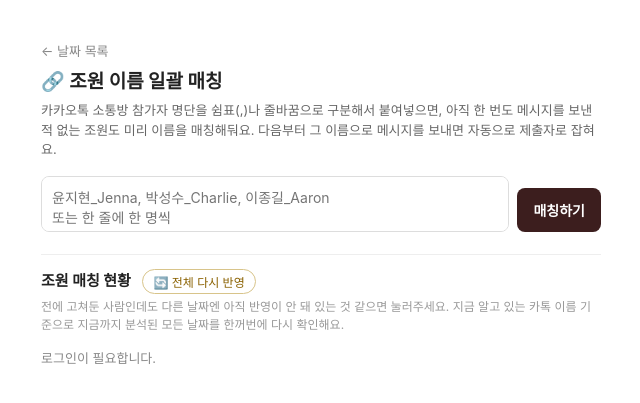
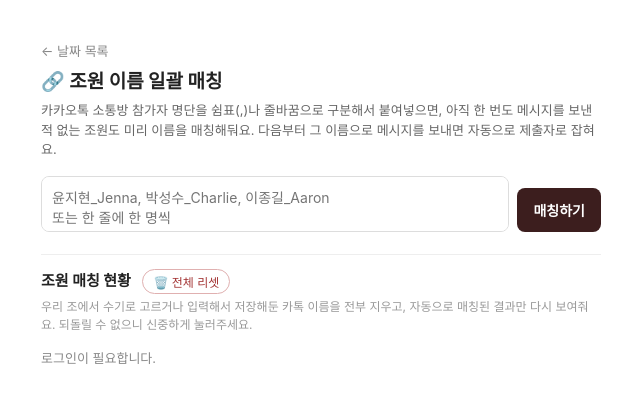
Before and after one commit to jihyun-Yun42/Checking-assignments, a Flask app: template webapp/templates/hamummal_bulk_match.html in a window 1280 px wide. Shown: the top 403 px of the page, without its empty margins (319-959 px from the left). Run offline with Flask 3, Linux system fonts and the light colour scheme; the template is opened without the code that fills it, so the values that code supplies are empty.

Commit message:
조원 일괄 매칭: "전체 다시 반영" 대신 "전체 리셋" 추가, 입력칸은 팝업 선택으로 교체
1. "전체 다시 반영" 버튼을 지우고 "전체 리셋" 버튼으로 바꿨다. 누르면(확인창 거친
   뒤) 우리 조에서 수기로 고르거나 입력해서 저장해둔 카톡 이름(override)을 전부
   지우고 자동 매칭된 결과만 보이게 한다. 실제 날짜별 제출/매칭 기록은 건드리지
   않는다. db_client.delete_display_name_overrides(team) +
   /hamummal-review/bulk-match-reset-all 추가.

2. "조원 매칭 현황"의 수기 입력칸+수정 버튼을 없애고, 그 자리를 누르면(이름을
   눌러도 동일) 전체 소통방 명단에서 검색해서 고르는 팝업이 뜨도록 통일했다.
   명단에 없는 사람만 팝업 안의 "직접 입력해서 저장"으로 수기 입력한다.

Co-Authored-By: Claude Sonnet 5 <noreply@anthropic.com>
Claude-Session: https://claude.ai/code/session_01L36hPAvXJVKmTV3Q9kjob6

```diff
--- a/webapp/app.py
+++ b/webapp/app.py
@@ -865,55 +865,28 @@ def hamummal_review_roster_status():
     return jsonify(ok=True, people=people, all_raw_names=all_raw_names)
 
 
-@app.route("/hamummal-review/bulk-match-resync-all", methods=["POST"])
-def hamummal_review_bulk_match_resync_all():
-    # "조원 매칭 현황"에 이미 매칭/override로 저장돼 있는 사람이라도, 그 저장이
-    # (다른 날짜까지 같이 고쳐주지 않던) 예전 버전에서 이뤄졌다면 그 뒤로 분석된
-    # 날짜들엔 아직 반영이 안 돼 있을 수 있다. 한 명씩 다시 "수정"을 눌러야만
-    # 고쳐지는 게 아니라, 조원 전체를 대상으로 지금 알고 있는 카톡 이름 기준으로
-    # 모든 날짜에 한꺼번에 다시 소급 반영한다.
+@app.route("/hamummal-review/bulk-match-reset-all", methods=["POST"])
+def hamummal_review_bulk_match_reset_all():
+    # "조원 매칭 현황"에서 리더가 수기로 고르거나 입력해서 저장해둔 카톡 이름
+    # (override)을 조 전체 대상으로 한 번에 지운다. 지운 뒤엔 자동으로 식별된
+    # 매칭 결과만 보이게 된다 - 싐제 로그인각로 저잹핾지으을 기록 자체는 그대로 둔다.
     member = _current_member_or_none()
     if not member:
         return jsonify(ok=False, error="로그인이 필요합니다."), 401
     my_team = str(member.get("조"))
 
-    roster = _current_team_roster(my_team)
-    overrides = db_client.get_display_name_overrides(my_team)
-
-    submitted_matched = {}
-    hint_matched = {}
-    rows = db_client.list_team_reviews(my_team)
-    for row in rows:
-        entry = (row.get("review") or {}).get(my_team) or {}
-        for m in entry.get("matched") or []:
-            raw = m.get("_matched_raw")
-            if raw:
-                submitted_matched[str(m.get("id"))] = raw
-        for m in entry.get("unmatched_members") or []:
-            raw = m.get("_known_raw")
-            if raw:
-                hint_matched[str(m.get("id"))] = raw
-
-    fixed_dates = set()
-    checked = 0
-    for m in roster:
-        mid = str(m.get("id"))
-        override_raw = overrides.get(mid)
-        auto_raw = submitted_matched.get(mid) or hint_matched.get(mid)
-        raw = override_raw or auto_raw
-        if not raw:
-            continue
-        checked += 1
-        fixed_dates.update(_retroactively_apply_other_dates(None, my_team, mid, raw))
+    try:
+        deleted = db_client.delete_display_name_overrides(my_team)
+    except Exception:
+        return jsonify(ok=False, error="리셋하지 못했어요. 잠시 후 다시 시도해주세요."), 500
 
     try:
         db_client.log_hamummal_activity(
-            "roster_resync_all", my_team, member,
-            detail={"checked": checked, "fixed": len(fixed_dates)},
+            "roster_reset_all", my_team, member, detail={"deleted": deleted},
         )
     except Exception:
         pass
-    return jsonify(ok=True, checked=checked, fixed_dates=sorted(fixed_dates))
+    return jsonify(ok=True, deleted=deleted)
 
 
 def _submitted_at_24h(raw):
--- a/webapp/templates/hamummal_bulk_match.html
+++ b/webapp/templates/hamummal_bulk_match.html
@@ -61,18 +61,16 @@
   .bulk-name-trigger{cursor:pointer;text-decoration:underline dotted;text-underline-offset:3px}
   .bulk-name-trigger:hover{color:#8a5a00;text-decoration-color:#8a5a00}
   .bulk-status-controls{display:flex;align-items:center;gap:6px}
-  .bulk-status-input{flex:1 1 auto;min-width:0;padding:7px 8px;font-size:13px;
+  .bulk-status-pseudo-input{flex:1 1 auto;min-width:0;padding:7px 8px;font-size:13px;
        border:1px solid #ddd;border-radius:6px;font-family:inherit;
-       background:#fff;color:#222}
-  .bulk-status-save-btn{border:1px solid #d8c48a;background:#fff;color:#8a6100;border-radius:999px;
-       padding:7px 12px;font-size:12px;cursor:pointer;width:auto;margin:0;flex-shrink:0}
-  .bulk-status-save-btn:hover{background:#fdf3dd}
-  .bulk-status-save-btn:disabled{opacity:.5;cursor:default}
+       background:#fff;color:#222;cursor:pointer;display:block}
+  .bulk-status-pseudo-input:hover{border-color:#d8c48a;background:#fdf3dd}
+  .bulk-status-placeholder{color:#aaa}
 
-  .resync-all-btn{margin-left:8px;border:1px solid #d8c48a;background:#fff;color:#8a6100;
+  .reset-all-btn{margin-left:8px;border:1px solid #e0b0b0;background:#fff;color:#a33333;
        border-radius:999px;font-size:12px;padding:3px 10px;cursor:pointer;vertical-align:middle}
-  .resync-all-btn:disabled{opacity:.5;cursor:default}
-  .resync-all-hint{font-size:12px;color:#999;margin:4px 0 10px;line-height:1.5}
+  .reset-all-btn:disabled{opacity:.5;cursor:default}
+  .reset-all-hint{font-size:12px;color:#999;margin:4px 0 10px;line-height:1.5}
 
   /* 데스크탑(넓은 화면)에서는 이름 - 입력칸 - 버튼을 한 줄에, 모바일(좁은
      화면)에서는 이름을 윗줄에 따로 두고 입력칸+버튼을 아랫줄에 배치한다.
@@ -82,7 +80,7 @@
     .bulk-status-row{flex-direction:row;align-items:center;gap:8px}
     .bulk-status-row .nm{flex:1 1 auto;min-width:0}
     .bulk-status-controls{flex:0 0 auto}
-    .bulk-status-input{flex:0 0 auto;width:200px}
+    .bulk-status-pseudo-input{flex:0 0 auto;width:200px}
   }
 
   .input-wrap{position:relative}
@@ -146,10 +144,10 @@
 
   <hr class="section-divider">
   <p class="board-title">조원 매칭 현황
-    <button type="button" id="resync-all-btn" class="resync-all-btn">🔄 전체 다시 반영</button>
+    <button type="button" id="reset-all-btn" class="reset-all-btn">🗑️ 전체 리셋</button>
   </p>
-  <p class="resync-all-hint">전에 고쳐둔 사람인데도 다른 날짜엔 아직 반영이 안 돼 있는 것 같으면 눌러주세요.
-    지금 알고 있는 카톡 이름 기준으로 지금까지 분석된 모든 날짜를 한꺼번에 다시 확인해요.</p>
+  <p class="reset-all-hint">우리 조에서 수기로 고르거나 입력해서 저장해둔 카톡 이름을 전부 지우고, 자동으로
+    매칭된 결과만 다시 보여줘요. 되돌릴 수 없으니 신중하게 눌러주세요.</p>
   <div id="bulk-roster-status"></div>
 
   <div class="modal-overlay" id="rawname-modal" hidden>
@@ -184,7 +182,7 @@
       var BULK_MATCH_URL = {{ url_for('hamummal_review_bulk_match_names') | tojson }};
       var BULK_RESOLVE_URL = {{ url_for('hamummal_review_bulk_match_resolve') | tojson }};
       var ROSTER_STATUS_URL = {{ url_for('hamummal_review_roster_status') | tojson }};
-      var RESYNC_ALL_URL = {{ url_for('hamummal_review_bulk_match_resync_all') | tojson }};
+      var RESET_ALL_URL = {{ url_for('hamummal_review_bulk_match_reset_all') | tojson }};
 
       var ALL_RAW_NAMES = [];
 
@@ -522,14 +520,15 @@
 
       function statusRowHtml(p) {
         var autoTag = p.auto ? '<span class="auto-tag">자동</span>' : '';
+        var valueHtml = p.matched_raw
+          ? escapeHtml(p.matched_raw)
+          : '<span class="bulk-status-placeholder">눌러서 카톡 이름 선택</span>';
         return '<div class="bulk-status-row" data-member-id="' + p.member_id + '">' +
           '<span class="nm bulk-name-trigger" role="button" tabindex="0" data-member-id="' + p.member_id + '">' +
           escapeHtml(p.display) + autoTag + '</span>' +
           '<div class="bulk-status-controls">' +
-          '<input type="text" class="bulk-status-input" placeholder="카톡 이름" value="' +
-          escapeHtml(p.matched_raw || '') + '">' +
-          '<button type="button" class="bulk-status-save-btn" data-member-id="' + p.member_id + '">' +
-          (p.matched_raw ? '수정' : '매칭') + '</button>' +
+          '<span class="bulk-status-pseudo-input bulk-name-trigger" role="button" tabindex="0" data-member-id="' +
+          p.member_id + '">' + valueHtml + '</span>' +
           '</div>' +
           '</div>';
       }
@@ -671,6 +670,10 @@
       });
 
       function wireRosterStatusButtons() {
+        // 이름을 눌러도, 지금 매칭된 카톡 이름(또는 "눌러서 선택" 안내)을
+        // 눌러도 똑같이 "카톡 이름 선택" 팝업이 뜬다 — 직접 타이핑은 그
+        // 팝업 안의 검색/직접 입력 쪽에서만 가능하다(전체 소통방 명단에
+        // 없을 때만 쓰라는 용도).
         statusEl.querySelectorAll('.bulk-name-trigger').forEach(function (trigger) {
           trigger.addEventListener('click', function () {
             openRawNameModal(trigger.getAttribute('data-member-id'));
@@ -679,57 +682,34 @@
             if (e.key === 'Enter' || e.key === ' ') { e.preventDefault(); trigger.click(); }
           });
         });
-        statusEl.querySelectorAll('.bulk-status-save-btn').forEach(function (btn) {
-          btn.addEventListener('click', function () {
-            var row = btn.closest('.bulk-status-row');
-            var memberId = btn.getAttribute('data-member-id');
-            var raw = row.querySelector('.bulk-status-input').value.trim();
-            if (!raw) return;
-            btn.disabled = true;
-            doResolve(memberId, raw, false, function (d) {
-              showToast('매칭 완료' + fixedDatesSuffix(d.fixed_dates));
-              loadRosterStatus();
-            }, function (errMsg) {
-              showToast(errMsg || '매칭하지 못했어요.');
-              btn.disabled = false;
-            }, function () {
-              btn.disabled = false;
-            });
-          });
-        });
-        // 입력칸에서 엔터를 치면 같은 줄의 매칭/수정 버튼을 누른 것처럼 동작한다.
-        statusEl.querySelectorAll('.bulk-status-input').forEach(function (input) {
-          input.addEventListener('keydown', function (e) {
-            if (e.key !== 'Enter') return;
-            e.preventDefault();
-            var row = input.closest('.bulk-status-row');
-            var btn = row && row.querySelector('.bulk-status-save-btn');
-            if (btn && !btn.disabled) btn.click();
-          });
-        });
       }
 
-      var resyncAllBtn = document.getElementById('resync-all-btn');
-      if (resyncAllBtn) {
-        resyncAllBtn.addEventListener('click', function () {
-          resyncAllBtn.disabled = true;
-          resyncAllBtn.textContent = '확인 중…';
-          fetch(RESYNC_ALL_URL, { method: 'POST', credentials: 'same-origin' })
+      var resetAllBtn = document.getElementById('reset-all-btn');
+      if (resetAllBtn) {
+        resetAllBtn.addEventListener('click', function () {
+          var sure = window.confirm(
+            '우리 조에서 수기로 고르거나 입력해서 저장해둔 카톡 이름을 전부 지우고, ' +
+            '자동 매칭된 결과만 보이게 할까요?\n되돌릴 수 없어요.'
+          );
+          if (!sure) return;
+          resetAllBtn.disabled = true;
+          resetAllBtn.textContent = '리셋 중…';
+          fetch(RESET_ALL_URL, { method: 'POST', credentials: 'same-origin' })
             .then(function (res) { return res.json(); })
             .then(function (data) {
-              resyncAllBtn.disabled = false;
-              resyncAllBtn.textContent = '🔄 전체 다시 반영';
+              resetAllBtn.disabled = false;
+              resetAllBtn.textContent = '🗑️ 전체 리셋';
               if (!data.ok) {
-                showToast(data.error || '다시 반영하지 못했어요.');
+                showToast(data.error || '리셋하지 못했어요.');
                 return;
               }
-              showToast('확인 완료' + fixedDatesSuffix(data.fixed_dates));
+              showToast('리셋 완료 (' + data.deleted + '명)');
               loadRosterStatus();
             })
             .catch(function () {
-              resyncAllBtn.disabled = false;
-              resyncAllBtn.textContent = '🔄 전체 다시 반영';
-              showToast('네트워크 오류로 다시 반영하지 못했어요.');
+              resetAllBtn.disabled = false;
+              resetAllBtn.textContent = '🗑️ 전체 리셋';
+              showToast('네트워크 오류로 리셋하지 못했어요.');
             });
         });
       }
```
Also changed, not shown: src/db_client.py (+12 -0 lines).
